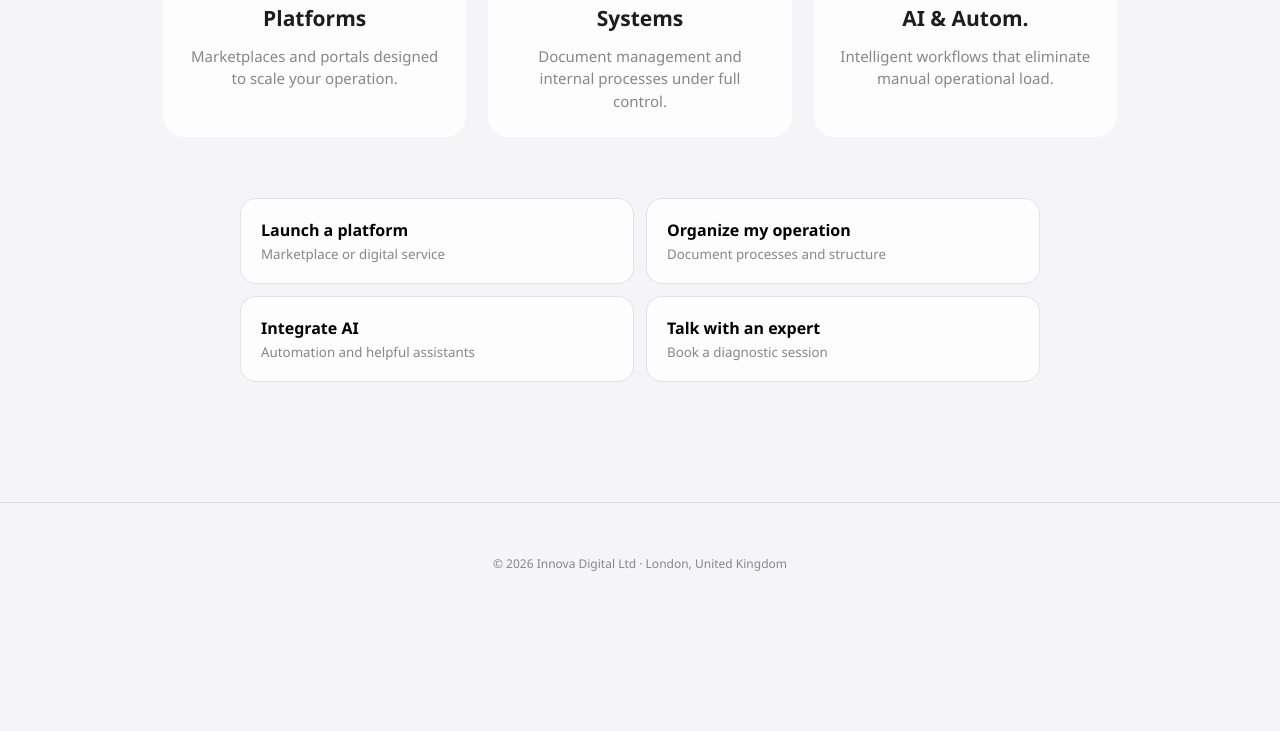
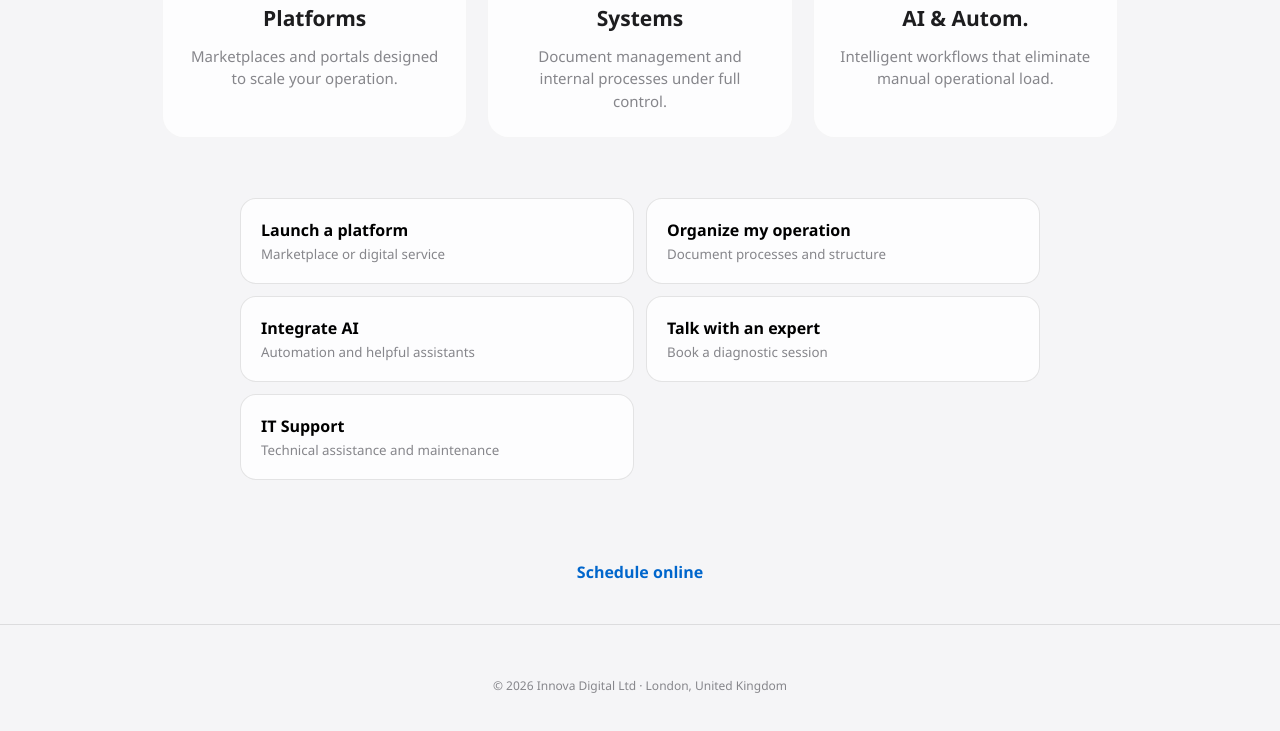
Before and after one commit to Infoinnova/innovadigital-site, a plain HTML site: page index.html in a window 1280 px wide. Shown: the part 532-1263 px from the top of the page. Before the commit the page ends 1157 px from the top, so only its background shows below. Drawn offline with Linux system fonts and the light colour scheme.

Commit message:
Update index.html with English services, booking popup and IT support

```diff
--- a/index.html
+++ b/index.html
@@ -144,6 +144,14 @@
       margin-top: 4px;
     }
 
+    .schedule-link {
+        display: block;
+        margin-top: 20px;
+        color: var(--accent);
+        text-decoration: none;
+        font-weight: 600;
+    }
+
     footer {
       padding: 40px 0;
       border-top: 1px solid rgba(0,0,0,0.1);
@@ -176,7 +184,6 @@
     <p>We turn complexity into high-impact digital systems.</p>
 
     <div class="services-grid">
-      <!-- Card 1 -->
       <div class="card">
         <img src="https://images.unsplash.com/photo-1460925895917-afdab827c52f?auto=format&fit=crop&w=500&q=80" alt="Platforms">
         <div class="card-content">
@@ -184,7 +191,6 @@
           <p>Marketplaces and portals designed to scale your operation.</p>
         </div>
       </div>
-      <!-- Card 2: FIXED IMAGE LINK -->
       <div class="card">
         <img src="https://images.unsplash.com/photo-1518770660439-4636190af475?auto=format&fit=crop&w=500&q=80" alt="Systems">
         <div class="card-content">
@@ -192,7 +198,6 @@
           <p>Document management and internal processes under full control.</p>
         </div>
       </div>
-      <!-- Card 3 -->
       <div class="card">
         <img src="https://images.unsplash.com/photo-1677442136019-21780ecad995?auto=format&fit=crop&w=500&q=80" alt="AI">
         <div class="card-content">
@@ -219,7 +224,14 @@
         Talk with an expert
         <small>Book a diagnostic session</small>
       </button>
+      <button class="btn-action" onclick="goToBooking()">
+        IT Support
+        <small>Technical assistance and maintenance</small>
+      </button>
     </div>
+
+    <!-- Enlace adicional como solicitado, configurado para popup -->
+    <a href="#" class="schedule-link" onclick="goToBooking(); return false;">Schedule online</a>
   </section>
 </main>
 
@@ -229,7 +241,20 @@
 
 <script>
   function goToBooking() {
-    window.open("https://bookings.cloud.microsoft/book/DecisionArchitect@innovaiso.uk/?ismsaljsauthenabled=true", "_blank");
+    // URL con localización forzada a inglés británico
+    const url = "https://bookings.cloud.microsoft/book/DecisionArchitect@innovaiso.uk/?ismsaljsauthenabled=true&locale=en-GB";
+
+    // Configuración de la ventana emergente (Popup)
+    const width = 800;
+    const height = 900;
+    const left = (window.innerWidth / 2) - (width / 2);
+    const top = (window.innerHeight / 2) - (height / 2);
+
+    window.open(
+      url,
+      "BookingPopup",
+      `width=${width},height=${height},top=${top},left=${left},scrollbars=yes,resizable=yes`
+    );
   }
 </script>
 
```
